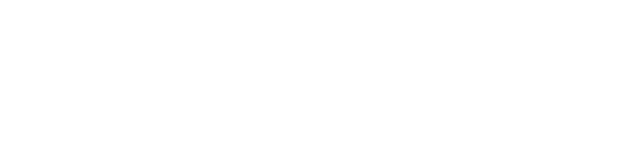
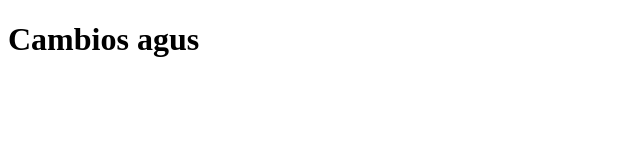
Before and after one commit to Manu-Geo/clase-22-4, a plain HTML site: page index.html in a window 1280 px wide. Shown: the whole page, without its empty margins (0-640 px from the left). Drawn offline with Linux system fonts and the light colour scheme.

Commit message:
Cambios agus

```diff
--- a/index.html
+++ b/index.html
@@ -6,6 +6,6 @@
     <title>Document</title>
 </head>
 <body>
-
+ <h1>Cambios agus</h1>
 </body>
 </html>
```
